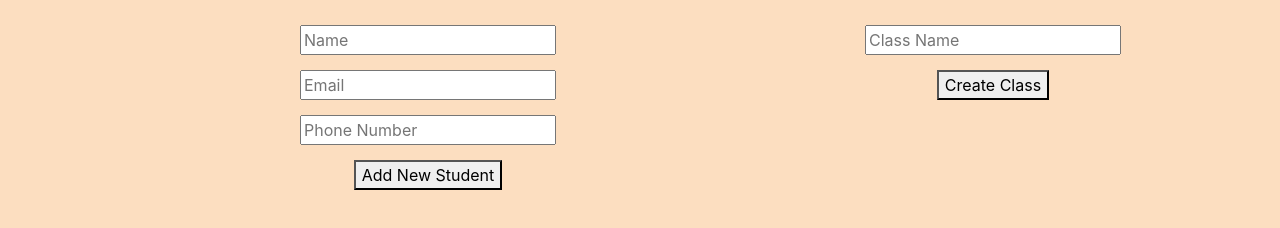
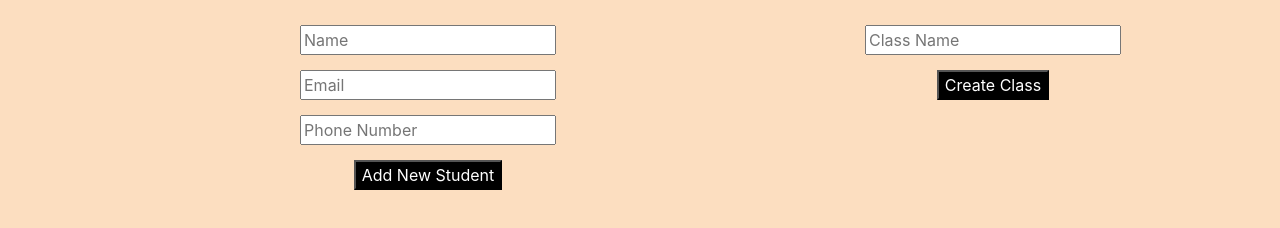
Before and after one commit to karuneshtripathi13/LAHI-Code-for-Good, a React (Create React App) app in the folder client/: page /login/createclass in a window 1280 px wide. Shown: the part 260-488 px from the top of the page. Built offline with nearby package versions, Linux system fonts and the light colour scheme.

Commit message:
Modified class styles

```diff
--- a/client/src/components/Createclass/class.css
+++ b/client/src/components/Createclass/class.css
@@ -18,7 +18,8 @@
 .div3 button
 {
     margin-left: 150px;
-    color: black;
+    background-color: black;
+    color: white;
 
 }
 .div3
@@ -34,3 +35,8 @@
     margin-bottom: 15px;
     margin-left: 150px;
 }
+.div2 button
+{
+    background-color: black;
+    color: white;
+}
```
